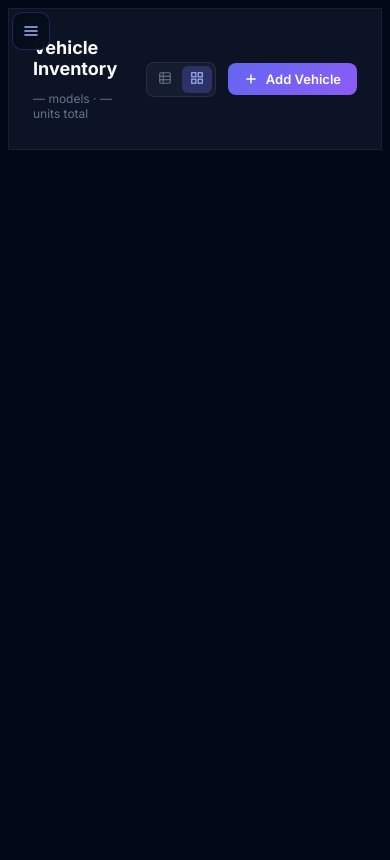
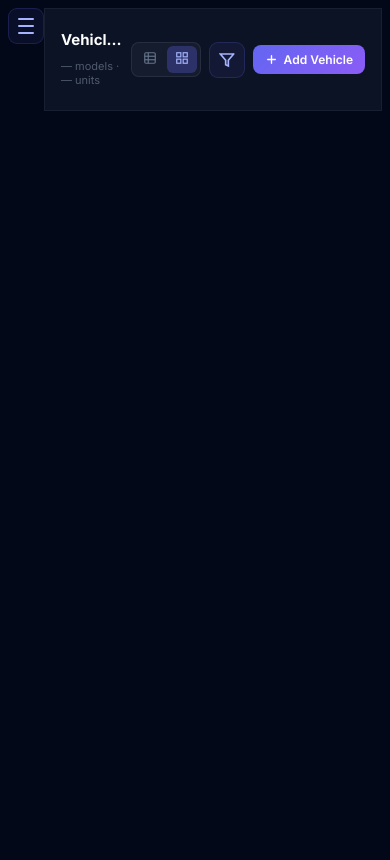
Before and after one commit to Bastianta/vdms_web, a Flask app: page /?type=CUSTOM_VIEW&menuId=VEHICLE_LIST in a window 390 px wide. Run offline with Flask 3, Linux system fonts and the light colour scheme; some libraries are stand-ins or nearby versions.

Commit message:
fix: hamburger inline in header, filter btn in header, clean mobile layout

```diff
--- a/templates/VEHICLE_LIST.html
+++ b/templates/VEHICLE_LIST.html
@@ -126,13 +126,15 @@ select.input-dark option { background:#0f172a; }
 
 <div class="flex-1 flex flex-col overflow-hidden min-w-0" style="min-width:0">
   <!-- Header -->
-  <header class="glass border-b border-white/5 px-6 py-4 flex items-center gap-3 flex-shrink-0">
-    <div class="flex-1">
-      <h1 class="text-lg font-bold text-white">Vehicle Inventory</h1>
-      <p class="text-xs text-slate-500 mt-0.5"><span id="lblModels">—</span> models · <span id="lblUnits">—</span> units total</p>
+  <header class="glass border-b border-white/5 flex items-center gap-2 flex-shrink-0" style="padding:12px 16px;">
+    <!-- Hamburger (mobile only — inline in header) -->
+    <div id="sb-hamburger-wrap" style="display:contents"><!-- injected --></div>
+    <div class="flex-1" style="min-width:0">
+      <h1 style="font-size:15px;font-weight:700;color:#fff;line-height:1.2;white-space:nowrap;overflow:hidden;text-overflow:ellipsis;">Vehicle Inventory</h1>
+      <p style="font-size:11px;color:rgba(148,163,184,.5);margin-top:1px;"><span id="lblModels">—</span> models · <span id="lblUnits">—</span> units</p>
     </div>
     <!-- View toggle -->
-    <div style="display:flex;gap:2px;background:rgba(255,255,255,.04);border:1px solid rgba(255,255,255,.08);border-radius:8px;padding:3px">
+    <div style="display:flex;gap:2px;background:rgba(255,255,255,.04);border:1px solid rgba(255,255,255,.08);border-radius:8px;padding:3px;flex-shrink:0">
       <button id="btnTable" title="Table" onclick="setView('table')" style="padding:5px 8px;border:none;border-radius:6px;cursor:pointer;background:transparent;color:#64748b;transition:all .2s">
         <svg width="14" height="14" fill="none" stroke="currentColor" viewBox="0 0 24 24" stroke-width="2"><rect x="3" y="3" width="18" height="18" rx="2"/><line x1="3" y1="9" x2="21" y2="9"/><line x1="3" y1="15" x2="21" y2="15"/><line x1="9" y1="3" x2="9" y2="21"/></svg>
       </button>
@@ -140,9 +142,14 @@ select.input-dark option { background:#0f172a; }
         <svg width="14" height="14" fill="none" stroke="currentColor" viewBox="0 0 24 24" stroke-width="2"><rect x="3" y="3" width="7" height="7"/><rect x="14" y="3" width="7" height="7"/><rect x="3" y="14" width="7" height="7"/><rect x="14" y="14" width="7" height="7"/></svg>
       </button>
     </div>
-    <button data-admin onclick="location.href='/?type=CUSTOM_VIEW&menuId=VEHICLE_ADD'" class="btn-indigo flex items-center gap-2">
-      <svg width="14" height="14" fill="none" stroke="currentColor" viewBox="0 0 24 24" stroke-width="2.5" stroke-linecap="round"><line x1="12" y1="5" x2="12" y2="19"/><line x1="5" y1="12" x2="19" y2="12"/></svg>
-      Add Vehicle
+    <!-- Filter btn (mobile inline) -->
+    <button id="mobileFilterBtn" onclick="openMobileFilter()" title="Filters" style="flex-shrink:0">
+      <svg width="16" height="16" fill="none" stroke="currentColor" viewBox="0 0 24 24" stroke-width="2.5" stroke-linecap="round"><polyline points="22 3 2 3 10 12.46 10 19 14 21 14 12.46 22 3"/></svg>
+    </button>
+    <button data-admin onclick="location.href='/?type=CUSTOM_VIEW&menuId=VEHICLE_ADD'" class="btn-indigo" style="display:flex;align-items:center;gap:6px;flex-shrink:0;padding:7px 12px;font-size:12px;">
+      <svg width="13" height="13" fill="none" stroke="currentColor" viewBox="0 0 24 24" stroke-width="2.5" stroke-linecap="round"><line x1="12" y1="5" x2="12" y2="19"/><line x1="5" y1="12" x2="19" y2="12"/></svg>
+      <span class="mobile-hide-text">Add Vehicle</span>
+      <span style="display:none" class="mobile-show-text">Add</span>
     </button>
   </header>
 
--- a/templates/common/sidebar.html
+++ b/templates/common/sidebar.html
@@ -122,12 +122,16 @@
         #vdms-sidebar-spacer { display:none!important; width:0!important; min-width:0!important; }
         #sb-overlay { display:none; position:fixed; inset:0; background:rgba(2,8,23,.65); backdrop-filter:blur(2px); z-index:4999; }
         #sb-overlay.visible { display:block; }
+        /* Hamburger shows inline in header */
         #sb-hamburger { display:flex!important; }
         #sb-hamburger.active .hb-line-1 { transform:translateY(5px) rotate(45deg); }
         #sb-hamburger.active .hb-line-2 { opacity:0; transform:scaleX(0); }
         #sb-hamburger.active .hb-line-3 { transform:translateY(-5px) rotate(-45deg); }
-        header,.topbar { padding-left:58px!important; }
+        /* Filter button inline in header */
+        #mobileFilterBtn { display:flex!important; }
         #mobileBottomNav { display:flex!important; }
+        /* No more padding-left hack since hamburger is inline */
+        header,.topbar { padding-left:16px!important; }
     }
     @media (min-width: 769px) {
         #sb-hamburger { display:none!important; }
@@ -149,15 +153,14 @@
     .mbn-icon { width:30px; height:30px; border-radius:9px; display:flex; align-items:center; justify-content:center; transition:background .2s; }
     .mbn-item.active .mbn-icon { background:rgba(99,102,241,.2); }
     /* Filter FAB */
+    /* Filter button — inline in header on mobile */
     #mobileFilterBtn {
-        display:none; position:fixed; bottom:74px; right:16px; z-index:2500;
-        background:linear-gradient(135deg,#6366f1,#8b5cf6); border:none;
-        border-radius:50%; width:50px; height:50px; color:#fff; cursor:pointer;
-        align-items:center; justify-content:center;
-        box-shadow:0 4px 20px rgba(99,102,241,.55); transition:transform .15s;
+        display:none; width:36px; height:36px; border-radius:9px;
+        border:1px solid rgba(99,102,241,.2); background:rgba(99,102,241,.08);
+        color:#a5b4fc; cursor:pointer; align-items:center; justify-content:center;
+        padding:0; flex-shrink:0; transition:background .15s;
     }
-    #mobileFilterBtn:active { transform:scale(.9); }
-    @media(max-width:768px){ #mobileFilterBtn { display:flex; } }
+    #mobileFilterBtn:active { background:rgba(99,102,241,.2); }
     /* Filter panel */
     #mobileFilterOverlay { display:none; position:fixed; inset:0; background:rgba(0,0,0,.5); z-index:3999; }
     #mobileFilterOverlay.visible { display:block; }
@@ -213,29 +216,47 @@
 
     /* ══ GLOBAL MOBILE STYLES ══ */
     @media (max-width: 768px) {
-        body { padding-bottom:64px!important; }
+        body { padding-bottom:70px!important; }
+        /* Modals as bottom sheets */
         .mcard,.modal-card { width:100%!important; max-width:100%!important; max-height:92vh!important; border-radius:20px 20px 0 0!important; }
         .modal-open { align-items:flex-end!important; }
-        .glass.rounded-xl,.glass { overflow-x:auto!important; }
-        .data-table,.dtable,.tx-table { min-width:520px; font-size:12px; }
+        /* Tables scroll */
+        .glass.rounded-xl { overflow-x:auto!important; }
+        .data-table,.dtable,.tx-table { min-width:540px; font-size:12px; }
+        .data-table th,.dtable th { padding:8px 10px!important; font-size:10px!important; }
+        .data-table td,.dtable td { padding:9px 10px!important; }
+        /* Inputs full width */
         .input-dark { width:100%!important; font-size:16px!important; }
+        /* Grid view */
         #gBody { grid-template-columns:1fr 1fr!important; gap:10px!important; }
+        /* Dashboard */
         .kpi-grid { grid-template-columns:repeat(2,1fr)!important; gap:10px!important; }
         #assetCards { grid-template-columns:repeat(2,1fr)!important; }
         .content-grid { grid-template-columns:1fr!important; }
         .charts-row { grid-template-columns:1fr!important; }
+        /* Forms */
         .grid2 { grid-template-columns:1fr!important; }
+        /* VEHICLE_ADD footer */
         #footerBar { left:0!important; padding:12px 16px!important; }
+        /* Sort strip */
         #gridSortStrip { flex-wrap:wrap!important; }
+        /* Card image height */
         .vcard-img { height:120px!important; }
+        /* Hide desktop filter bars */
         .desktop-filters { display:none!important; }
+        /* Header padding & button sizing */
+        .px-6 { padding-left:14px!important; padding-right:14px!important; }
+        /* Stat cards compact */
+        .stat-card { padding:10px 12px!important; }
+        /* Stats row no forced nowrap */
+        .overflow-x-auto.flex { -webkit-overflow-scrolling:touch; }
     }
     @media (max-width: 480px) {
         #gBody { grid-template-columns:1fr!important; }
         .kpi-grid { grid-template-columns:1fr!important; }
         #assetCards { grid-template-columns:1fr!important; }
-        .kpi { padding:14px 16px!important; }
-        .kpi-val { font-size:16px!important; }
+        .kpi { padding:12px 14px!important; }
+        .kpi-val { font-size:15px!important; }
     }
 
     /* ── User section ── */
@@ -272,16 +293,15 @@
 <!-- Mobile sidebar overlay -->
 <div id="sb-overlay" onclick="closeSidebar()"></div>
 <!-- Hamburger button -->
+<!-- Hamburger injected into header on mobile via CSS display -->
 <button id="sb-hamburger" onclick="toggleSidebar()"
-  style="display:none;position:fixed;top:12px;left:12px;z-index:6000;
-         width:38px;height:38px;border-radius:10px;border:1px solid rgba(99,102,241,.3);
-         background:rgba(6,12,26,.95);color:#a5b4fc;cursor:pointer;
-         align-items:center;justify-content:center;padding:0;backdrop-filter:blur(8px);">
-  <svg width="16" height="16" fill="none" stroke="currentColor" viewBox="0 0 24 24" stroke-width="2.5" stroke-linecap="round">
-    <line x1="3" y1="6" x2="21" y2="6"/>
-    <line x1="3" y1="12" x2="21" y2="12"/>
-    <line x1="3" y1="18" x2="21" y2="18"/>
-  </svg>
+  style="display:none;width:36px;height:36px;border-radius:9px;
+         border:1px solid rgba(99,102,241,.2);background:rgba(99,102,241,.08);
+         cursor:pointer;flex-direction:column;align-items:center;justify-content:center;
+         gap:5px;padding:0;flex-shrink:0;">
+  <span class="hb-line hb-line-1"></span>
+  <span class="hb-line hb-line-2"></span>
+  <span class="hb-line hb-line-3"></span>
 </button>
 
 <div id="vdms-sidebar-spacer" style="width:240px;min-width:240px;flex-shrink:0"></div>
```
Also changed, not shown: templates/PURCHASE.html (+10 -6 lines), templates/RENTAL.html (+10 -6 lines).
